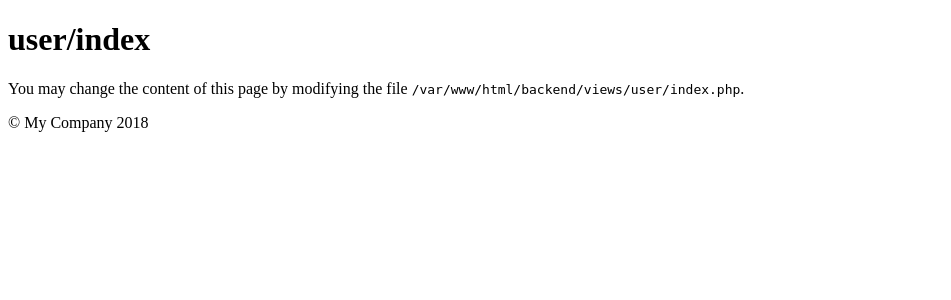
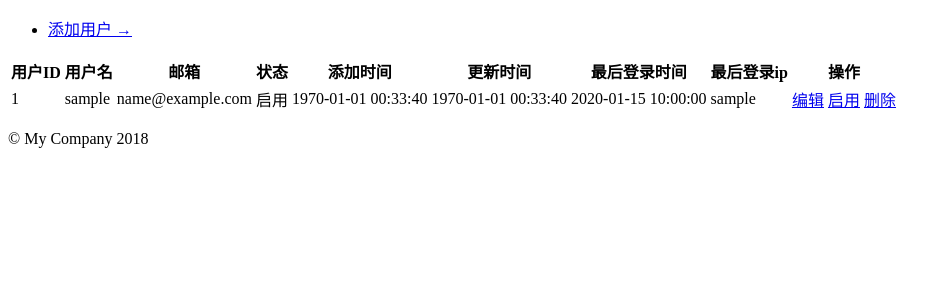
Before and after one commit to wei-3/yii2-blog, a Yii app: template backend/views/user/index.php in a window 1280 px wide. Shown: the top 300 px of the page, without its empty margins (0-951 px from the left). Run offline with PHP 8.4 and a stand-in for Yii, Linux system fonts and the light colour scheme; the template is opened without the code that fills it: most values are stand-ins (such as "Sample title", 1, 10 or a date in 2020); data that the repository does not hold is empty; some libraries are stand-ins or nearby versions.

Commit message:
用户管理模块

```diff
--- a/backend/controllers/ArticleCategoryController.php
+++ b/backend/controllers/ArticleCategoryController.php
@@ -4,6 +4,7 @@ namespace backend\controllers;
 
 use backend\models\ArticleCategory;
 use yii\data\Pagination;
+use yii\web\NotFoundHttpException;
 
 class ArticleCategoryController extends \yii\web\Controller
 {
@@ -47,6 +48,9 @@ class ArticleCategoryController extends \yii\web\Controller
 
     public function actionEdit($id){
         $model=ArticleCategory::findOne(['id'=>$id]);
+        if ($model==null){
+            throw new NotFoundHttpException('该分类不存在');
+        }
         $request=\Yii::$app->request;
         if ($request->isPost){
             //加载数据
--- a/backend/controllers/ArticleController.php
+++ b/backend/controllers/ArticleController.php
@@ -6,6 +6,7 @@ use backend\models\Article;
 use backend\models\ArticleCategory;
 use backend\models\ArticleDetail;
 use yii\data\Pagination;
+use yii\web\NotFoundHttpException;
 
 class ArticleController extends \yii\web\Controller
 {
@@ -42,6 +43,9 @@ class ArticleController extends \yii\web\Controller
     }
     public function actionEdit($id){
         $model_article=Article::findOne(['id'=>$id]);
+        if ($model_article==null){
+            throw new NotFoundHttpException('该文章不存在');
+        }
         $model_detail=ArticleDetail::findOne(['article_id'=>$id]);
         $request=\Yii::$app->request;
         if ($request->isPost){
@@ -83,6 +87,8 @@ class ArticleController extends \yii\web\Controller
             $model->save();
             \Yii::$app->session->setFlash('success', '修改成功!');
             return $this->redirect(['article/index']);
+        }else{
+            throw new NotFoundHttpException('该文章不存在');
         }
     }
 
--- a/backend/views/article-category/add.php
+++ b/backend/views/article-category/add.php
@@ -1,7 +1,7 @@
 
 <nav aria-label="...">
     <ul class="pager">
-        <li class="previous"><a href="<?=\yii\helpers\Url::to(['article-category/index'])?>"><span aria-hidden="true">&larr;</span>&nbsp;返回文章分类 </a></li>
+        <li class="previous"><a href="<?=\yii\helpers\Url::to(['article-category/index'])?>"><span aria-hidden="true">&larr;</span>&nbsp;返回文章分类首页 </a></li>
     </ul>
 </nav>
 <?php
--- a/backend/views/article/add.php
+++ b/backend/views/article/add.php
@@ -1,6 +1,6 @@
 <nav aria-label="...">
     <ul class="pager">
-        <li class="previous"><a href="<?=\yii\helpers\Url::to(['article/index'])?>"><span aria-hidden="true">&larr;</span>&nbsp;返回</a></li>
+        <li class="previous"><a href="<?=\yii\helpers\Url::to(['article/index'])?>"><span aria-hidden="true">&larr;</span>&nbsp;返回文章首页</a></li>
     </ul>
 </nav>
 <?php
--- a/backend/views/user/add.php
+++ b/backend/views/user/add.php
@@ -1,3 +1,8 @@
+<nav aria-label="...">
+    <ul class="pager">
+        <li class="previous"><a href="<?=\yii\helpers\Url::to(['user/index'])?>"><span aria-hidden="true">&larr;</span>&nbsp;返回用户首页</a></li>
+    </ul>
+</nav>
 <?php
 $form=\yii\bootstrap\ActiveForm::begin();
 echo $form->field($model,'username')->textInput();
--- a/backend/views/user/index.php
+++ b/backend/views/user/index.php
@@ -1,9 +1,71 @@
 <?php
-/* @var $this yii\web\View */
 ?>
-<h1>user/index</h1>
+<?php
 
-<p>
-    You may change the content of this page by modifying
-    the file <code><?= __FILE__; ?></code>.
-</p>
+?>
+    <nav aria-label="...">
+        <ul class="pager">
+            <li class="previous"><a href="<?=\yii\helpers\Url::to(['user/add'])?>"> 添加用户&nbsp;<span aria-hidden="true">&rarr;</span> </a></li>
+        </ul>
+    </nav>
+    <table class="table table-bordered table-responsive active text-info table-hover table-condensed">
+        <tr class="info">
+            <th class="text-center">用户ID</th>
+            <th class="text-center">用户名</th>
+            <th class="text-center">邮箱</th>
+            <th class="text-center">状态</th>
+            <th class="text-center">添加时间</th>
+            <th class="text-center">更新时间</th>
+            <th class="text-center">最后登录时间</th>
+            <th class="text-center">最后登录ip</th>
+            <th class="text-center">操作</th>
+        </tr>
+        <?php foreach ($models as $model):?>
+            <tr data-id="<?=$model->id?>">
+                <td><?=$model->id?></td>
+                <td><?=$model->username?></td>
+                <td><?=$model->email?></td>
+                <td><?=$model->status?'启用':'禁用'?></td>
+                <td><?=date('Y-m-d H:i:s',$model->created_at)?></td>
+                <td><?=date('Y-m-d H:i:s',$model->updated_at)?></td>
+                <td><?=$model->last_login_time?></td>
+                <td><?=$model->last_login_ip?></td>
+                <td>
+                    <a href="<?=\yii\helpers\Url::to(['user/edit','id'=>$model->id])?>" class="btn btn-default"><span class="glyphicon glyphicon-pencil"></span>编辑</a>
+                    <?php if ($model->status==1):?>
+                        <a href="<?=\yii\helpers\Url::to(['user/hide','id'=>$model->id])?>" class="btn btn-default"><span class="glyphicon glyphicon-eye-close"></span>禁用</a>
+                    <?php else:?>
+                        <a href="<?=\yii\helpers\Url::to(['user/hide','id'=>$model->id])?>" class="btn btn-default"><span class="glyphicon glyphicon-eye-open"></span>启用</a>
+                    <?php endif;?>
+                    <a href="javascript:;" class="btn btn-default del_btn"><span class="glyphicon glyphicon-eye-close"></span>删除</a>
+                </td>
+            </tr>
+        <?php endforeach;?>
+    </table>
+<?php
+echo \yii\widgets\LinkPager::widget([
+    'pagination'=>$pager,
+]);
+//注册js代码
+$del_url=\yii\helpers\Url::to(['user/del']);
+$this->registerJs(new \yii\web\JsExpression(
+    <<<JS
+        $('.del_btn').click(function() {
+          if(confirm('确定要删除吗?')){
+               var tr=$(this).closest('tr');
+               var id=tr.attr('data-id');
+               $.post("{$del_url}",{id:id},function(data) {
+                 if(data=='success'){
+                       tr.fadeToggle();
+                       alert('删除成功');
+
+                 }else {
+                       alert('删除失败');
+                 }
+               })
+          }
+        })
+JS
+
+
+));
```
Also changed, not shown: backend/controllers/UserController.php (+47 -1 lines), backend/models/Article.php (+2 -5 lines), backend/models/User.php (+34 -1 lines).
